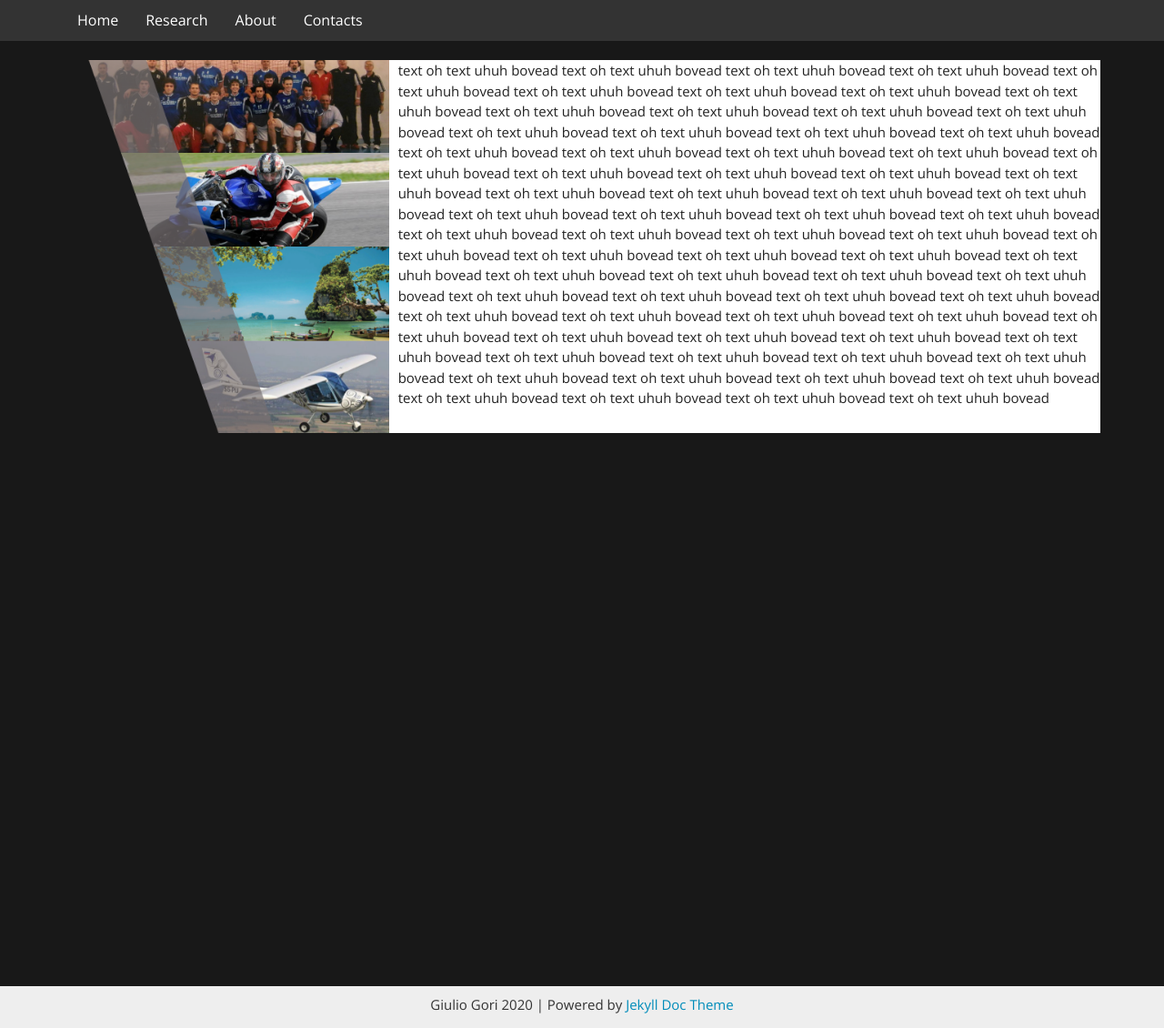
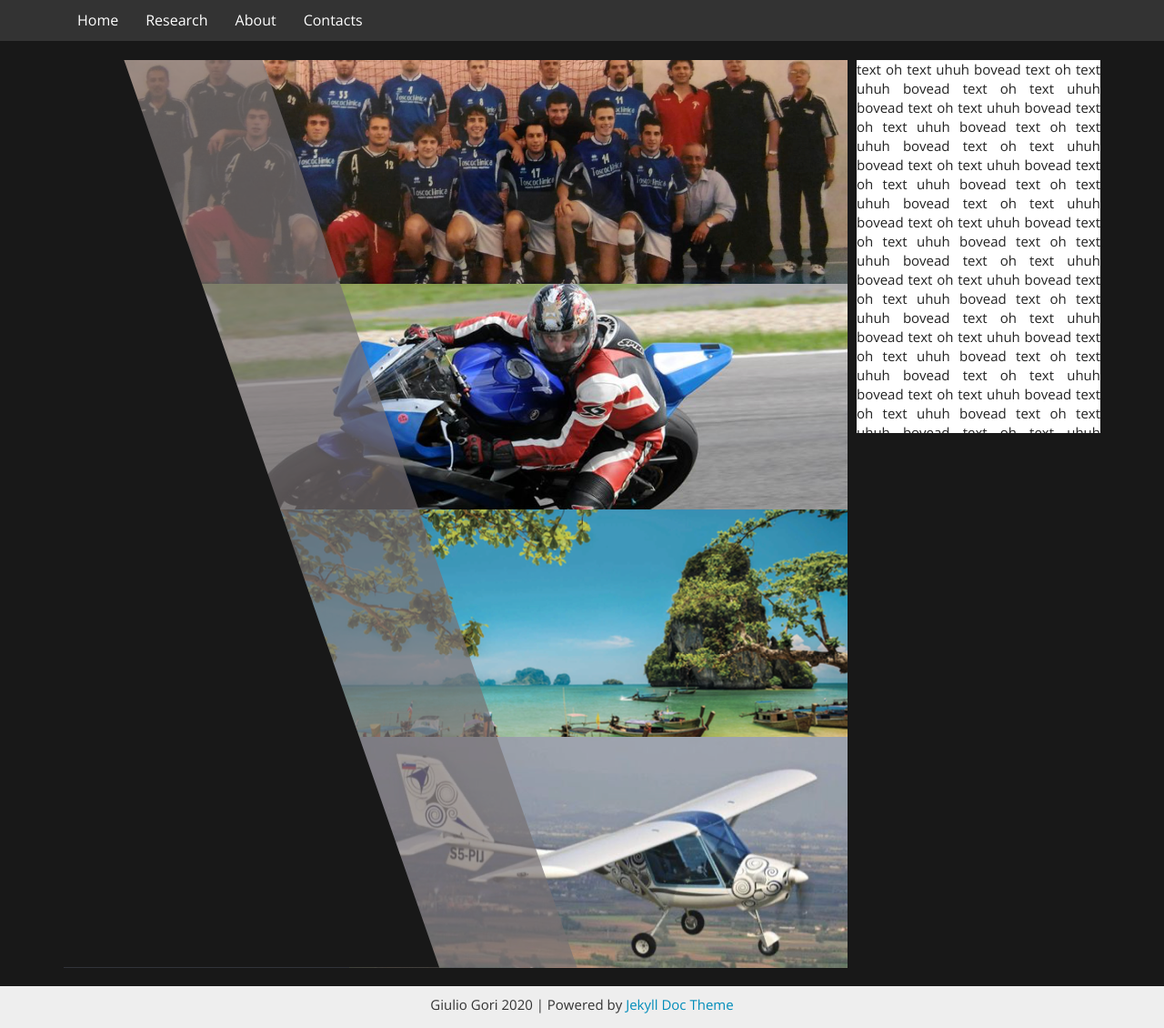
Before and after one commit to LaSerpe/LaSerpe.github.io, a Jekyll site: the page built from html/about.html, in a window 1280 px wide and 1130 px high. Shown: the whole window at 91% size. Built offline with Jekyll 4.4.1, drawn with Linux system fonts in a browser that asks for light colours; nearby versions of some CDN libraries; library files that are not in the unit come from our copies.

Commit message:
update about

```diff
--- a/html/about.html
+++ b/html/about.html
@@ -7,9 +7,10 @@ layout: default
 <body style="background-color:#181818;">
 
 <div class="container">
-      <div style="height:410px; background-color: white; overflow: hidden">
+
         <img src="/images/about/hobbies.png" style="height:101%; float: left; vertical-align:middle; margin-right: 10px; padding: 0px;" />
         <span class="breakAfter"; style="vertical-align:middle; text-align:justify; align: right; margin-right: 10px;">
+      <div style="height:410px; background-color: white; overflow: hidden">
         text oh text uhuh bovead text oh text uhuh bovead text oh text uhuh bovead text oh text uhuh bovead text oh text uhuh bovead text oh text uhuh bovead text oh text uhuh bovead text oh text uhuh bovead text oh text uhuh bovead text oh text uhuh bovead text oh text uhuh bovead text oh text uhuh bovead text oh text uhuh bovead text oh text uhuh bovead text oh text uhuh bovead text oh text uhuh bovead text oh text uhuh bovead text oh text uhuh bovead
         text oh text uhuh bovead text oh text uhuh bovead text oh text uhuh bovead text oh text uhuh bovead text oh text uhuh bovead text oh text uhuh bovead text oh text uhuh bovead text oh text uhuh bovead text oh text uhuh bovead text oh text uhuh bovead text oh text uhuh bovead text oh text uhuh bovead text oh text uhuh bovead text oh text uhuh bovead text oh text uhuh bovead text oh text uhuh bovead text oh text uhuh bovead text oh text uhuh bovead
         text oh text uhuh bovead text oh text uhuh bovead text oh text uhuh bovead text oh text uhuh bovead text oh text uhuh bovead text oh text uhuh bovead text oh text uhuh bovead text oh text uhuh bovead text oh text uhuh bovead text oh text uhuh bovead text oh text uhuh bovead text oh text uhuh bovead text oh text uhuh bovead text oh text uhuh bovead text oh text uhuh bovead text oh text uhuh bovead text oh text uhuh bovead text oh text uhuh bovead
```
